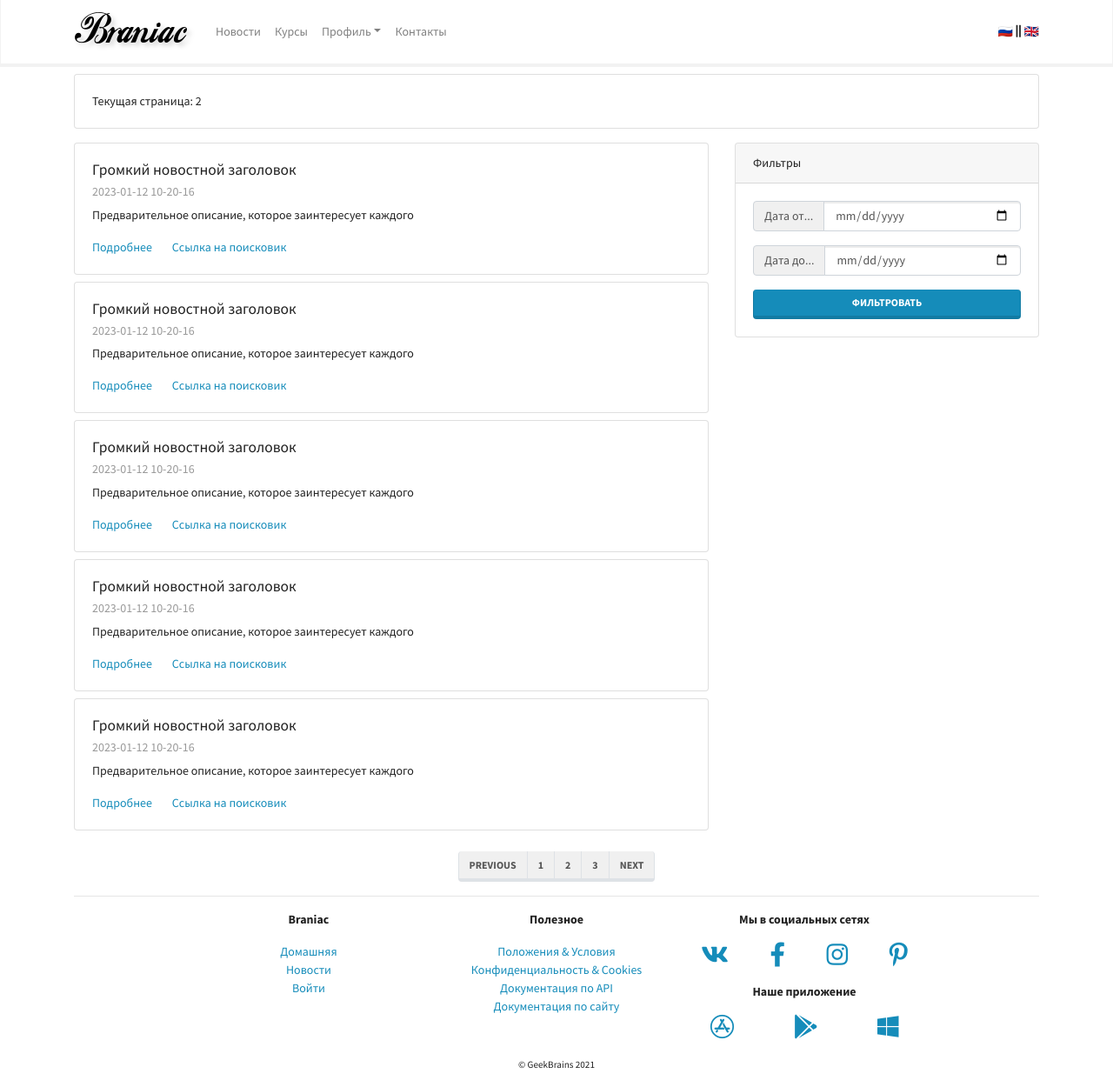
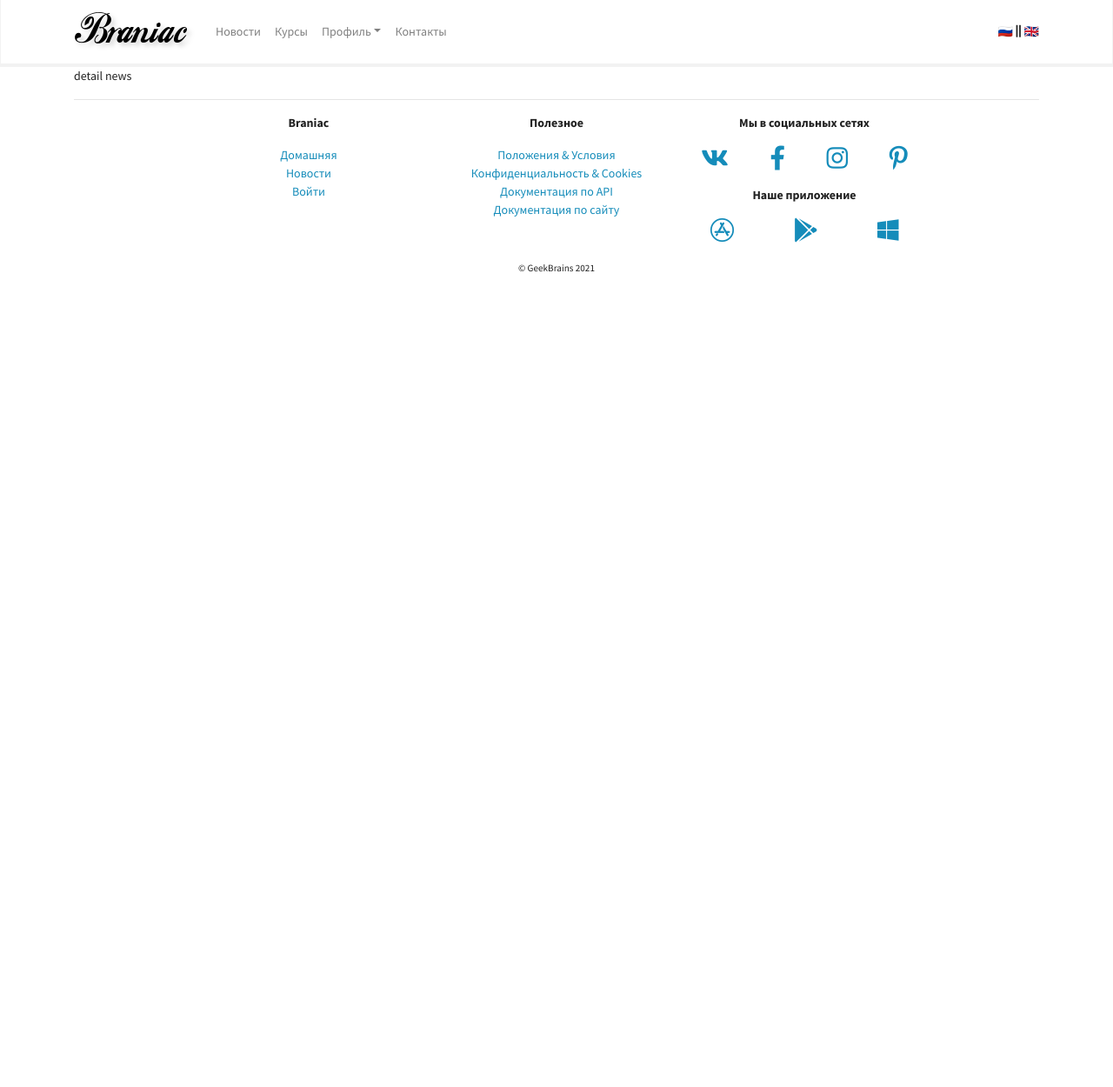
Before and after one commit to V-U-Simon/django_gb_lms, a Django app: page /mainapp/news/2/ in a window 1280 px wide. Shown: the whole page at 87% size. After the commit the page ends 313 px from the top, so only its background shows below. Run offline with Django 3.2, Linux system fonts and the light colour scheme; data comes from the database, SQL or seed files in the repository; some libraries are stand-ins or nearby versions.

Commit message:
add News DetailView

```diff
--- a/project/mainapp/templates/mainapp/news.html
+++ b/project/mainapp/templates/mainapp/news.html
@@ -5,10 +5,8 @@
 {% block content_class %}
   container-md
 {% endblock content_class %}
+% endblock title %}
 {% block content %}
-
-  {% with range as double_range %}
-
   {% if page_num %}
     <div class="card my-2">
       <div class="card-body">
@@ -16,32 +14,22 @@
       </div>
     </div>
   {% endif %}
-
   <div class="row">
-
     <div class="col-lg-8">
-
-        {% for i in double_range %}
+      {% for item in news_qs %}
         <div class="card my-2">
           <div class="card-body">
-              <h5 class="card-title">{{ news_title }}</h5>
-              <h6 class="card-subtitle mb-2 text-muted">
-                {{ datetime_obj|date:"Y-m-d h-i-s" }}
-              </h6>
-              <p class="card-text">{{ news_preview }}</p>
-              <a href="#" class="card-link">Подробнее</a>
-              <a href="https://yandex.ru/search/?text={{ param_for_search_request }}" class="card-link">Ссылка на поисковик</a>
+            <h5 class="card-title">{{ item.title }}</h5>
+            <h6 class="card-subtitle mb-2 text-muted">{{ item.created|date:"Y-m-d h-i-s" }}</h6>
+            <p class="card-text">{{ item.preambule }}</p>
+            <a href="{% url 'mainapp:news_detail' pk=item.pk %}" class="card-link">Подробнее</a>
           </div>
         </div>
       {% endfor %}
-
     </div>
-
     <div class="col-lg-4">
       <div class="card my-2 sticky-top">
-          <div class="card-header">
-            Фильтры
-          </div>
+        <div class="card-header">Фильтры</div>
         <div class="card-body">
           <form action="">
             <div class="input-group mb-3">
@@ -56,32 +44,29 @@
               </div>
               <input type="date" class="form-control" name="dateTo">
             </div>
-
-              <button type="submit"
-                class="btn btn-primary btn-block">Фильтровать</button>
+            <button type="submit" class="btn btn-primary btn-block">Фильтровать</button>
           </form>
         </div>
       </div>
     </div>
-
   </div>
-
   <div class="row justify-content-center align-items-center mt-3 mb-n3">
     <nav aria-label="Page navigation example">
       <ul class="pagination">
-          {% if previous %}
-            <li class="page-item"><a class="page-link" href="{% url 'mainapp:news_paginator' previous %}">Previous</a></li>
-          {% endif %}
-          <li class="page-item"><a class="page-link" href="{% url 'mainapp:news_paginator' page=1 %}">1</a></li>
-          <li class="page-item"><a class="page-link" href="{% url 'mainapp:news_paginator' page=2 %}">2</a></li>
-          <li class="page-item"><a class="page-link" href="{% url 'mainapp:news_paginator' page=3 %}">3</a></li>
-          {% if next %}
-            <li class="page-item"><a class="page-link" href="{% url 'mainapp:news_paginator' next %}">Next</a></li>
-          {% endif %}
+        <li class="page-item">
+          <a class="page-link" href="#">Previous</a>
+        </li>
+        <li class="page-item">
+          <a class="page-link" href="#">1</a>
+        </li>
+        <li class="page-item">
+          <a class="page-link" href="#">2</a>
+        </li>
+        {# <li class="page-item"><a class="page-link" href="#">3</a></li> #}
+        <li class="page-item">
+          <a class="page-link" href="#">Next</a>
+        </li>
       </ul>
     </nav>
   </div>
-
-  {% endwith %}
-
 {% endblock content %}
--- /dev/null
+++ b/project/mainapp/templates/mainapp/news_detail.html
@@ -0,0 +1,11 @@
+{% extends 'base.html' %}
+{% block title %}
+  Новости проекта
+{% endblock title %}
+{% block content_class %}
+  container-md
+{% endblock content_class %}
+% endblock title %}
+{% block content %}
+  detail news
+{% endblock content %}
--- a/project/mainapp/urls.py
+++ b/project/mainapp/urls.py
@@ -8,7 +8,7 @@ app_name = MainappConfig.name
 urlpatterns = [
     path("", views.MainPageView.as_view(), name="index"),
     path("news/", views.NewsPageView.as_view(), name="news"),
-    path("news/<int:page>/", views.NewsWithPaginatorView.as_view(), name="news_paginator"),
+    path("news/<int:pk>/", views.NewsPageDetailView.as_view(), name="news_detail"),
     path("courses/", views.CoursesPageView.as_view(), name="courses_list"),
     path("contacts/", views.ContactsPageView.as_view(), name="contacts"),
     path("doc_site/", views.DocSitePageView.as_view(), name="docs"),
--- a/project/mainapp/views.py
+++ b/project/mainapp/views.py
@@ -1,6 +1,6 @@
-from datetime import datetime
+from django.views.generic import DetailView, TemplateView
 
-from django.views.generic import TemplateView
+from .models import News
 
 
 class MainPageView(TemplateView):
@@ -12,13 +12,14 @@ class NewsPageView(TemplateView):
 
     def get_context_data(self, **kwargs):
         context = super().get_context_data(**kwargs)
-        # temporary placeholder
-        context["news_title"] = "Громкий новостной заголовок"
-        context["news_preview"] = "Предварительное описание, которое заинтересует каждого"
-        context["range"] = range(5)
-        context["datetime_obj"] = datetime.now()
-        context["param_for_search_request"] = "some request"
+        context["news_qs"] = News.objects.all()[:5]
         return context
+
+
+class NewsPageDetailView(DetailView):
+    template_name = "mainapp/news_detail.html"
+    model = News
+    context_object_name = "news_object"
 
 
 class NewsWithPaginatorView(NewsPageView):
```
Lines whose indentation alone changed are shown as unchanged.
